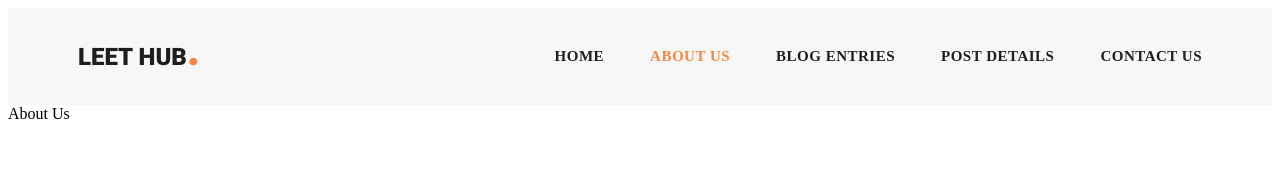
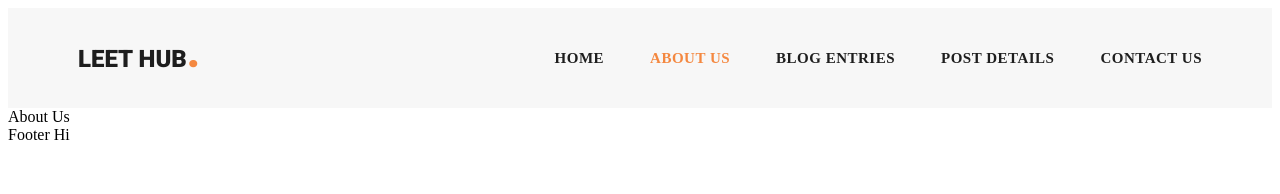
Before and after one commit to fstk1337/simple-blog, a React (Vite) app: page /about in a window 1280 px wide. Shown: the top 194 px of the page. Built offline with nearby package versions, Linux system fonts and the light colour scheme.

Commit message:
minor: edit burger menu

```diff
--- /dev/null
+++ b/src/layout/Footer/Footer.module.scss
@@ -0,0 +1,4 @@
+.footer {
+  display: flex;
+  margin-top: auto;
+}
--- /dev/null
+++ b/src/layout/Footer/Footer.tsx
@@ -0,0 +1,9 @@
+import style from "./Footer.module.scss";
+
+export const Footer = () => {
+  return (
+    <footer className={style.footer}>
+      Footer Hi
+    </footer>
+  );
+}
--- /dev/null
+++ b/src/layout/Footer/index.ts
@@ -0,0 +1 @@
+export { Footer } from './Footer';
--- a/src/layout/Header/Header.module.scss
+++ b/src/layout/Header/Header.module.scss
@@ -17,7 +17,7 @@
 .logo {
   font-family: 'Roboto', sans-serif;
   font-size: 24px;
-  line-height: 120%;
+  line-height: 32px;
   font-weight: 900;
   color: #1e1e1e;
   text-decoration: none;
@@ -82,13 +82,17 @@
   display: block;
   position: absolute;
   left: 0;
-  top: 96px;
+  top: 100px;
   width: 100%;
   max-height: 0;
   z-index: 999;
   overflow: hidden;
   background-color: #fff;
   transition: max-height .3s ease-in;
+  & ul {
+    list-style: none;
+    box-shadow: 0px 10px 10px rgba(0,0,0,0.1);
+  }
   @media screen and (min-width: 992px) {
     display: none;
   }
@@ -101,7 +105,6 @@
   display: flex;
   justify-content: center;
   border-bottom: 1px solid #eee;
-  margin: 0 15px;
 }
 
 .burgerLink {
--- a/src/layout/Header/Header.tsx
+++ b/src/layout/Header/Header.tsx
@@ -5,6 +5,7 @@ import { Container } from "@layout/Container";
 
 import style from "./Header.module.scss";
 import burger from "@icons/burger.svg";
+import close from "@icons/close.svg";
 import { links } from "@/constants/links";
 
 export const Header = () => {
@@ -18,19 +19,23 @@ export const Header = () => {
           <a href="/" className={style.logo}>Leet Hub<span>.</span></a>
           <nav className={style.navigation}>
             <div className={style.burger} onClick={() => setShowBurgerMenu(!showBurgerMenu)}>
-              <img src={burger} alt="=" />
+              <img src={showBurgerMenu ? close : burger} alt="=" />
             </div>
             {links.map(link =>
               <Link key={link.id} to={link.to} className={style.navLink + (path === link.to ? ' ' + style.navLinkActive : '')}>{link.name}</Link>
             )}
           </nav>
-          <ul className={style.burgerMenu + (showBurgerMenu ? ' ' + style.show : '')}>
+          <div className={style.burgerMenu + (showBurgerMenu ? ' ' + style.show : '')}>
+            <Container>
+              <ul>
               {links.map(link =>
                 <li key={link.id} className={style.burgerItem}>
                   <Link to={link.to} onClick={() => setShowBurgerMenu(false)} className={style.burgerLink + (path === link.to ? ' ' + style.burgerLinkActive : '')}>{link.name}</Link>
                 </li>
               )}
               </ul>
+            </Container>
+          </div>
         </div>
       </Container>
     </header>
--- a/src/layout/Layout/Layout.tsx
+++ b/src/layout/Layout/Layout.tsx
@@ -1,13 +1,14 @@
-import React from "react";
 import { Outlet } from "react-router-dom";
 
 import { Header } from "@layout/Header";
+import { Footer } from "@layout/Footer";
 
 export const Layout = () => {
   return (
-    <React.Fragment>
+    <div className="app-layout">
       <Header />
       <Outlet />
-    </React.Fragment>
+      <Footer />
+    </div>
   );
 }
--- a/src/styles/global.scss
+++ b/src/styles/global.scss
@@ -10,3 +10,9 @@ html, body {
   font-size: 16px;
   line-height: 150%;
 }
+
+.app-layout {
+  display: flex;
+  flex-direction: column;
+  min-height: 100vh;
+}
```
Also changed, not shown: src/assets/icons/close.svg (added). Lines whose indentation alone changed are shown as unchanged.
